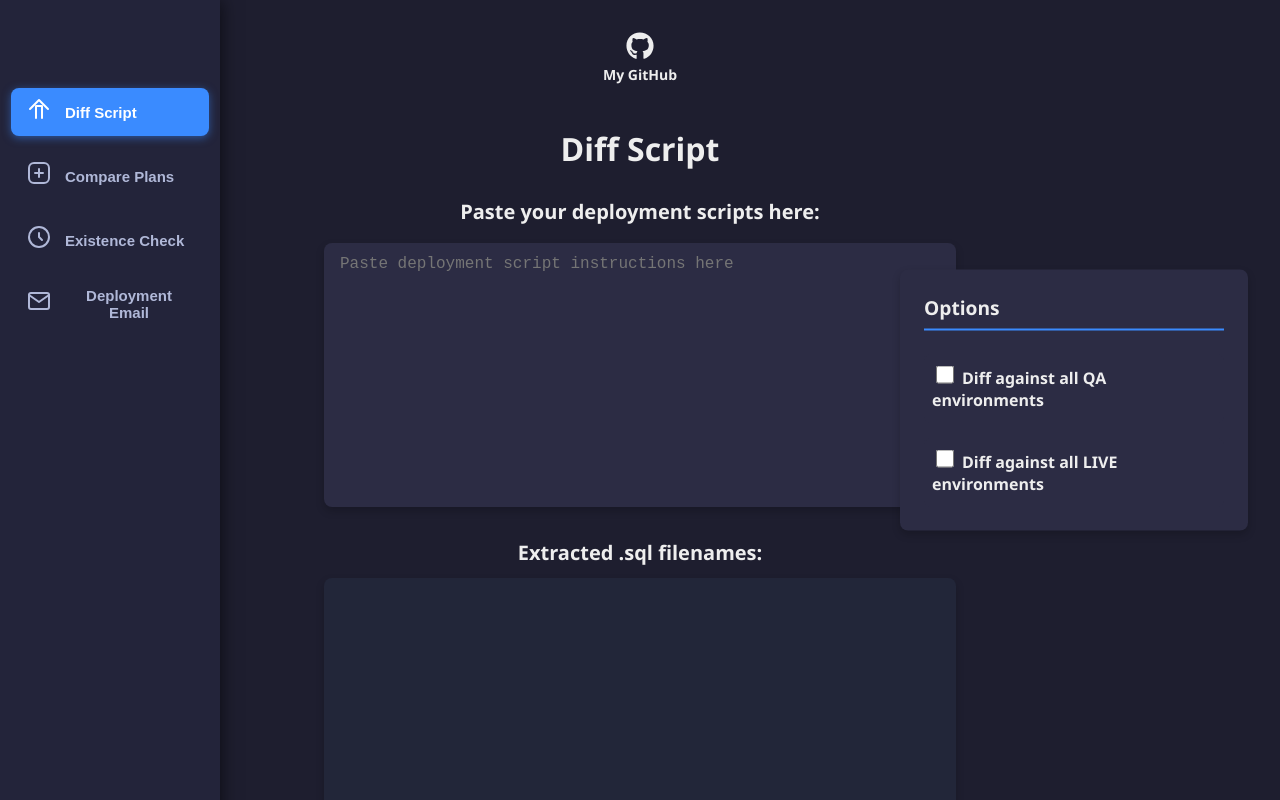
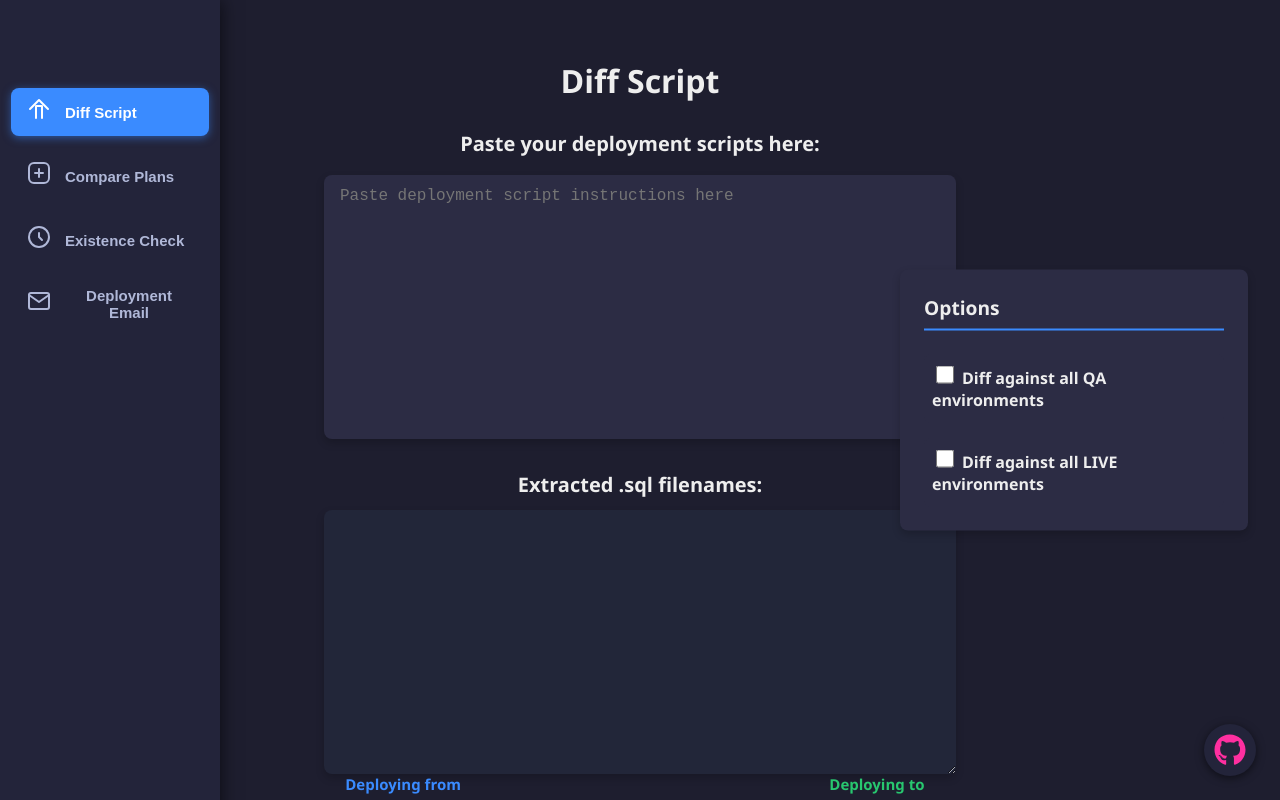
Before and after one commit to senjumomo/diff-script, a React (Create React App) app: page / in a window 1280 px wide. Shown: the top 800 px of the page. Built offline with nearby package versions, Linux system fonts and the light colour scheme.

Commit message:
Move GitHub link to floating icon bottom right

```diff
--- a/src/App.js
+++ b/src/App.js
@@ -228,20 +228,8 @@ function App() {
         <DeploymentEmailPage onBack={() => setPage("home")} />
       ) : (
         <>
-          {/* GitHub clickable text */}
-          <a
-            href="https://github.com/senjumomo"
-            target="_blank"
-            rel="noopener noreferrer"
-            style={styles.githubLink}
-          >
-            <div style={{ display: 'flex', flexDirection: 'column', alignItems: 'center' }}>
-              <FaGithub size={28} /> {/* adjust the size as you like */}
-              <div style={{ marginTop: '5px', fontSize: '14px' }}>My GitHub</div>
-            </div>
-          </a>
-            <h2 style={{ ...styles.heading, textAlign: "center", fontSize: "2rem", marginBottom: 8 }}>Diff Script</h2>
-            <h3 style={{ ...styles.heading, textAlign: "center", fontSize: "1.25rem", fontWeight: 600, marginBottom: 18 }}>Paste your deployment scripts here:</h3>
+          <h2 style={{ ...styles.heading, textAlign: "center", fontSize: "2rem", marginBottom: 8 }}>Diff Script</h2>
+          <h3 style={{ ...styles.heading, textAlign: "center", fontSize: "1.25rem", fontWeight: 600, marginBottom: 18 }}>Paste your deployment scripts here:</h3>
           <div style={styles.topContainer}>
             <textarea
               value={inputText}
@@ -250,6 +238,33 @@ function App() {
               style={styles.textarea}
             />
           </div>
+                {/* Floating GitHub icon bottom right */}
+                <a
+                  href="https://github.com/senjumomo"
+                  target="_blank"
+                  rel="noopener noreferrer"
+                  style={{
+                    position: 'fixed',
+                    right: 24,
+                    bottom: 24,
+                    zIndex: 5000,
+                    color: '#ff2fa0',
+                    background: '#23243a',
+                    borderRadius: '50%',
+                    width: 52,
+                    height: 52,
+                    display: 'flex',
+                    alignItems: 'center',
+                    justifyContent: 'center',
+                    boxShadow: '0 2px 8px #0008',
+                    fontSize: 32,
+                    textDecoration: 'none',
+                    transition: 'background 0.2s, color 0.2s',
+                  }}
+                  aria-label="My GitHub"
+                >
+                  <FaGithub />
+                </a>
           <div style={styles.optionsPaneContainer}>
             <div style={styles.optionsPane}>
               <h3 style={styles.optionsPaneTitle}>Options</h3>
```
